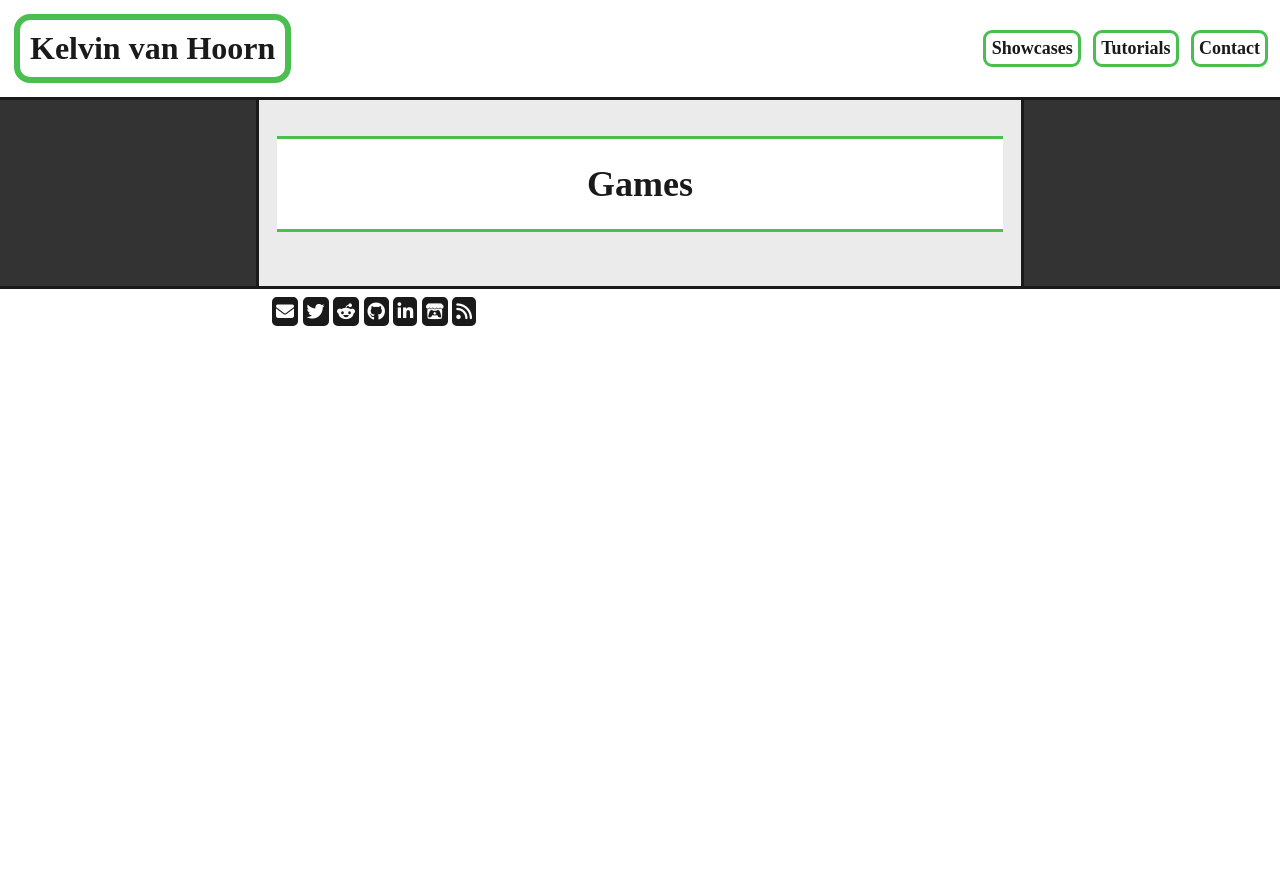
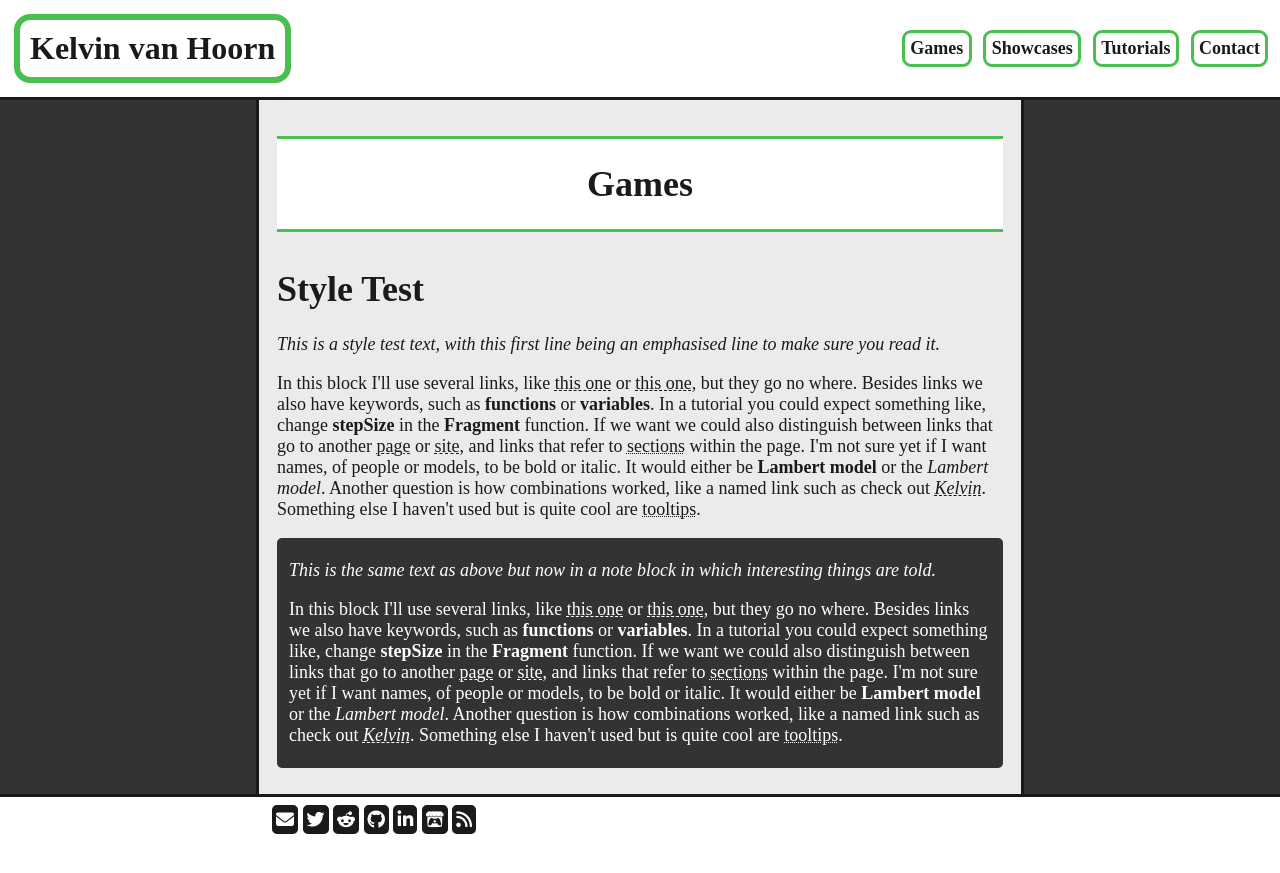
Before and after one commit to Radagasd/Radagasd.github.io, a Jekyll site: the page built from Games/index.html, in a window 1280 px wide. Shown: the top 873 px of the page. Built offline with Jekyll 4.4.1, drawn with Linux system fonts in a browser that asks for light colours; nearby versions of some CDN libraries.

Commit message:
no message

```diff
--- a/Games/index.html
+++ b/Games/index.html
@@ -1,5 +1,19 @@
 ---
 title: Games
 layout: default
-<!-- nav-menu: 0 -->
+nav-menu: 0
 ---
+
+
+<div class="style1">
+    <h1>Style Test</h1>
+    <p><em>This is a style test text, with this first line being an emphasised line to make sure you read it.</em></p>
+    <p>In this block I'll use several links, like <a href="">this one</a> or <a href="">this one</a>, but they go no where. Besides links we also have keywords, such as <b>functions</b> or <b>variables</b>. In a tutorial you  could expect something like, change <b>stepSize</b> in the <b>Fragment</b> function. If we want we could also distinguish between links that go to another <a href="">page</a> or <a href="">site</a>, and links that refer to <a class="a--local" href="">sections</a> within the page. I'm not sure yet if I want names, of people or models, to be bold or italic. It would either be <b>Lambert model</b> or the <em>Lambert model</em>. Another question is how combinations worked, like a named link such as check out <em><a href="">Kelvin</a></em>. Something else I haven't used but is quite cool are <span class="tooltip" rel="tooltip" title="I'm using dotted lines again here, so maybe don't have local links be different">tooltips</span>.</p>
+
+
+
+<div class="note__base round">
+    <p><em>This is the same text as above but now in a note block in which interesting things are told.</em></p>
+    <p>In this block I'll use several links, like <a href="">this one</a> or <a href="">this one</a>, but they go no where. Besides links we also have keywords, such as <b>functions</b> or <b>variables</b>. In a tutorial you  could expect something like, change <b>stepSize</b> in the <b>Fragment</b> function. If we want we could also distinguish between links that go to another <a href="">page</a> or <a href="">site</a>, and links that refer to <a class="a--local" href="">sections</a> within the page. I'm not sure yet if I want names, of people or models, to be bold or italic. It would either be <b>Lambert model</b> or the <em>Lambert model</em>. Another question is how combinations worked, like a named link such as check out <em><a href="">Kelvin</a></em>. Something else I haven't used but is quite cool are <span class="tooltip" rel="tooltip" title="I'm using dotted lines again here, so maybe don't have local links be different">tooltips</span>.</p>
+</div>
+</div>
--- a/_includes/core.html
+++ b/_includes/core.html
@@ -2,10 +2,90 @@
 <script src="/assets/js/prism.js"></script>
 <script src="/assets/js/reveal.js"></script>
 
+<!-- MathJax line breaks -->
 <script type="text/x-mathjax-config">
     MathJax.Hub.Config({
      "HTML-CSS": { linebreaks: { automatic: true } },
              SVG: { linebreaks: { automatic: true } }
+    });
+</script>
+
+<script>
+    $( function()
+    {
+        var targets = $( '[rel~=tooltip]' ),
+            target  = false,
+            tooltip = false,
+            title   = false;
+
+        targets.bind( 'mouseenter', function()
+        {
+            target  = $( this );
+            tip     = target.attr( 'title' );
+            tooltip = $( '<div id="tooltip"></div>' );
+
+            if( !tip || tip == '' )
+                return false;
+
+            target.removeAttr( 'title' );
+            tooltip.css( 'opacity', 0 )
+                .html( tip )
+                .appendTo( 'body' );
+
+            var init_tooltip = function()
+            {
+                if( $( window ).width() < tooltip.outerWidth() * 1.5 )
+                    tooltip.css( 'max-width', $( window ).width() / 2 );
+                else
+                    tooltip.css( 'max-width', 340 );
+
+                var pos_left = target.offset().left + ( target.outerWidth() / 2 ) - ( tooltip.outerWidth() / 2 ),
+                    pos_top  = target.offset().top - tooltip.outerHeight() - 20;
+
+                if( pos_left < 0 )
+                {
+                    pos_left = target.offset().left + target.outerWidth() / 2 - 20;
+                    tooltip.addClass( 'left' );
+                }
+                else
+                    tooltip.removeClass( 'left' );
+
+                if( pos_left + tooltip.outerWidth() > $( window ).width() )
+                {
+                    pos_left = target.offset().left - tooltip.outerWidth() + target.outerWidth() / 2 + 20;
+                    tooltip.addClass( 'right' );
+                }
+                else
+                    tooltip.removeClass( 'right' );
+
+                if( pos_top < 0 )
+                {
+                    var pos_top  = target.offset().top + target.outerHeight();
+                    tooltip.addClass( 'top' );
+                }
+                else
+                    tooltip.removeClass( 'top' );
+
+                tooltip.css( { left: pos_left, top: pos_top } )
+                    .animate( { top: '+=10', opacity: 1 }, 50 );
+            };
+
+            init_tooltip();
+            $( window ).resize( init_tooltip );
+
+            var remove_tooltip = function()
+            {
+                tooltip.animate( { top: '-=10', opacity: 0 }, 50, function()
+                {
+                    $( this ).remove();
+                });
+
+                target.attr( 'title', tip );
+            };
+
+            target.bind( 'mouseleave', remove_tooltip );
+            tooltip.bind( 'click', remove_tooltip );
+        });
     });
 </script>
 
--- a/_sass/libs/_core.scss
+++ b/_sass/libs/_core.scss
@@ -1,3 +1,4 @@
+@import 'libs/text';
 @import 'libs/grids';
 @import 'libs/containers';
 @import 'libs/images';
--- /dev/null
+++ b/_sass/libs/_text.scss
@@ -0,0 +1,118 @@
+
+.style1 a{
+    color: inherit;
+    font-weight: normal;
+    text-decoration: underline;
+    text-decoration-style: dashed;
+    text-decoration-thickness: 0.01em;
+}
+
+.style1 a:hover{
+    text-decoration-style: solid;
+}
+
+.style1 a.a--local{
+    text-decoration-style: dotted;
+}
+
+.style1 a:hover.a--local{
+    text-decoration-style: solid;
+}
+
+.style1 .tooltip{
+    position: relative;
+    display: inline-block;
+
+    color: inherit;
+    text-decoration: underline;
+    text-decoration-style: dotted;
+    text-decoration-thickness: 0.01em;
+}
+
+// .style1 .tooltip .tooltip__text{
+//     background-color: palette(bg-contrast);
+//     border-radius: 0.3rem;
+//     color: palette(text-alt);
+//     font-size: medium;
+//     // font-size: 1rem;
+//     // font-size: 85%;
+//     font-weight: normal;
+//     opacity: 0;
+//     padding: .3em .5em;
+//     position: absolute;
+//     text-align: center;
+//     text-transform: none;
+//     transition: opacity .3s;
+//     visibility: hidden;
+//     white-space: nowrap;
+//     z-index: 1;
+
+//     bottom: 100%;
+//     left: 50%;
+//     transform: translate(-50%);
+// }
+
+// .style1 .tooltip .tooltip__text::after{
+//     content: "";
+//     position: absolute;
+//     top: 100%;
+//     left: 50%;
+//     margin-left: -0.3rem;
+//     border-width: 0.3rem;
+//     border-style: solid;
+//     border-color: palette(bg-contrast) transparent transparent transparent;
+// }
+
+// .style1 .tooltip:hover .tooltip__text{
+//     visibility: visible;
+//     opacity: 1;
+// }
+
+#tooltip
+{
+    text-align: center;
+    color: palette(text-alt);
+    background: palette(bg-contrast);
+    position: absolute;
+    z-index: 100;
+    padding: 0.3em;
+    border-radius: 0.3rem;
+    border: 0.15rem solid palette(accent1);
+
+    font-size: medium;
+}
+
+#tooltip:after /* triangle decoration */
+{
+    width: 0;
+    height: 0;
+    border-left: 0.6rem solid transparent;
+    border-right: 0.6rem solid transparent;
+    border-top: 0.6rem solid palette(accent1);
+    content: '';
+    position: absolute;
+    left: 50%;
+    bottom: -0.6rem;
+    margin-left: -0.6rem;
+}
+
+#tooltip.top:after
+{
+    border-top-color: transparent;
+    border-bottom: 0.6rem solid palette(accent1);
+    top: -1.2rem;
+    bottom: auto;
+}
+
+#tooltip.left:after
+{
+    left: 0.6rem;
+    margin: 0;
+}
+
+#tooltip.right:after
+{
+    right: 0.6rem;
+    left: auto;
+    margin: 0;
+}
```
